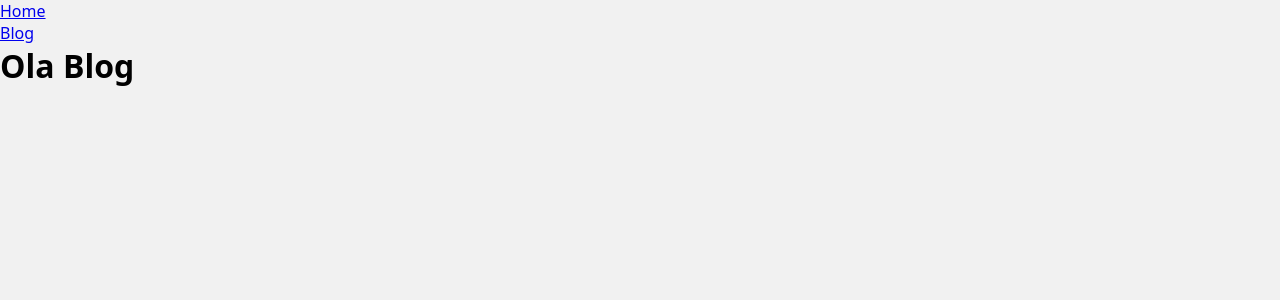
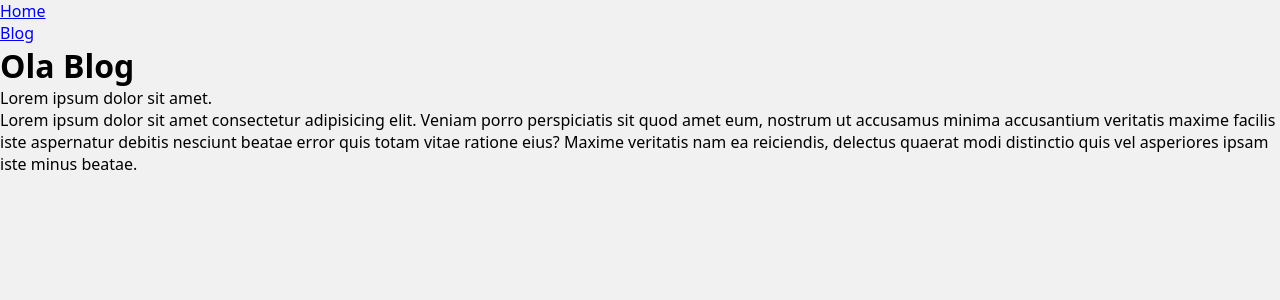
Before and after one commit to yurigalvao/curso-django, a Django app: page /blog/ in a window 1280 px wide. Shown: the top 300 px of the page. Run offline with Django 5.2, Linux system fonts and the light colour scheme.

Commit message:
Aprendizados finais do dia 24/10

```diff
--- a/base/global/base.html
+++ b/base/global/base.html
@@ -3,5 +3,11 @@
 
 <h1>{% block texto %}{% endblock texto %}</h1>
 
+<main class="content">
+    {% block posts %}{% endblock posts %}
+    {% block home %}{% endblock home %}
+</main>
+
+
 </body>
 </html>
--- /dev/null
+++ b/base/global/partials/postblock.html
@@ -0,0 +1,9 @@
+<article class="post">
+    <header>
+        <h2 class="post__title"></h2>
+        Lorem ipsum dolor sit amet.
+    </header>
+    <div class="post__body">
+        Lorem ipsum dolor sit amet consectetur adipisicing elit. Veniam porro perspiciatis sit quod amet eum, nostrum ut accusamus minima accusantium veritatis maxime facilis iste aspernatur debitis nesciunt beatae error quis totam vitae ratione eius? Maxime veritatis nam ea reiciendis, delectus quaerat modi distinctio quis vel asperiores ipsam iste minus beatae.
+    </div>
+</article>
--- a/blog/templates/blog/index.html
+++ b/blog/templates/blog/index.html
@@ -3,3 +3,7 @@
 {% block texto %}
     {{text}}
 {% endblock texto %}
+
+{% block posts %}
+{% include "global/partials/postblock.html" %}
+{% endblock posts %}
--- a/home/templates/home/index.html
+++ b/home/templates/home/index.html
@@ -3,3 +3,7 @@
 {% block texto %}
     {{text}}
 {% endblock texto %}
+
+{% block home %}
+    <h1>HOME</h1>
+{% endblock home %}
```
